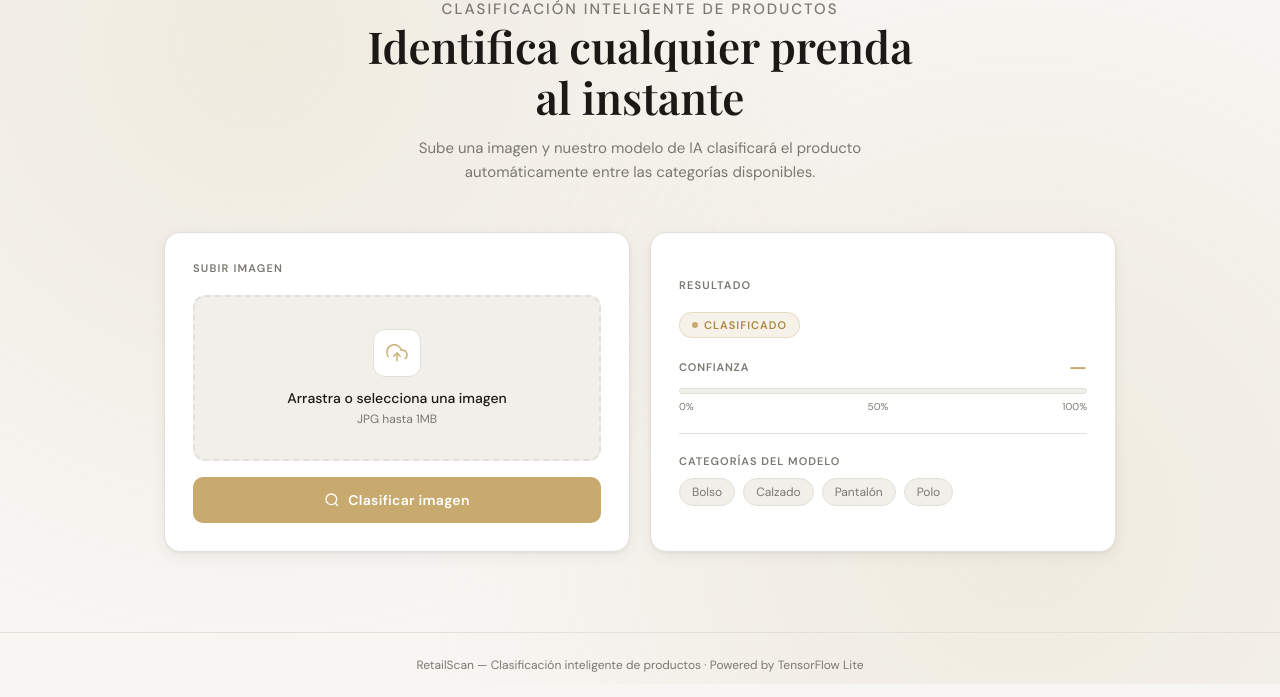
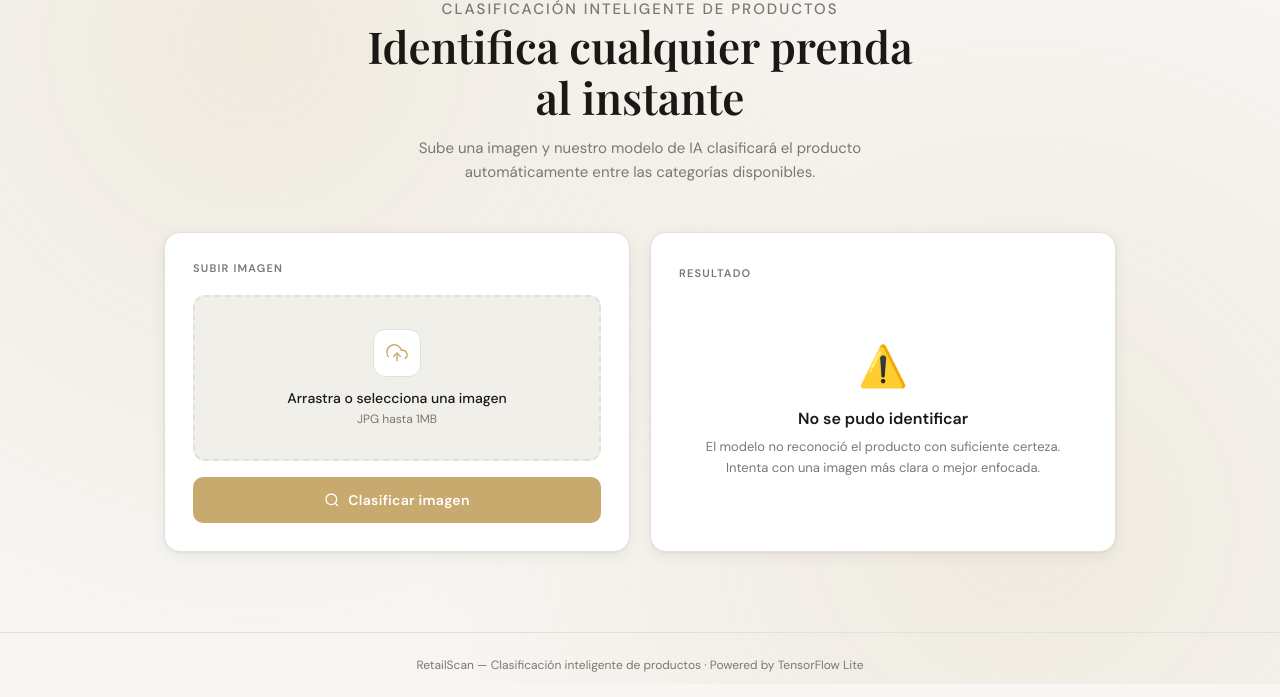
Before and after one commit to Omalicp/clasificador-imagenes, a Flask app: template templates/index.html in a window 1280 px wide. Shown: the part 116-813 px from the top of the page. Run offline with Flask 3, Linux system fonts and the light colour scheme; the template is opened without the code that fills it: most values are stand-ins (such as "Sample title", 1, 10 or a date in 2020).

Commit message:
separar vista normal y baja confianza

```diff
--- a/templates/index.html
+++ b/templates/index.html
@@ -589,9 +589,10 @@
         </div>
 
         <div class="result-content" id="result-content">
+  <!-- Vista normal -->
+  <div id="normal-result">
     <div class="result-badge">Clasificado</div>
     <div class="result-class" id="result-class">—</div>
-
     <div class="confidence-section">
       <div class="confidence-header">
         <span class="confidence-label">Confianza</span>
@@ -601,27 +602,25 @@
         <div class="confidence-fill" id="confidence-fill"></div>
       </div>
       <div class="confidence-tiers">
-              <span>0%</span>
-              <span>50%</span>
-              <span>100%</span>
+        <span>0%</span><span>50%</span><span>100%</span>
       </div>
     </div>
-
-          <!-- ← NUEVO: aviso baja confianza -->
-          <div id="low-confidence-warning" style="display:none; margin-top:12px;
-               background:#fff3cd; border:1px solid #ffc107; padding:10px;
-               border-radius:6px; color:#856404; font-size:0.875rem;">
-            ⚠️ Baja confianza — el modelo no está seguro de esta predicción.
-          </div>
-
     <div class="categories">
       <p class="categories-label">Categorías del modelo</p>
-            <div class="categories-list" id="categories-list">
+      <div class="categories-list">
         <span class="category-chip" data-cat="bolso">Bolso</span>
         <span class="category-chip" data-cat="calzado">Calzado</span>
         <span class="category-chip" data-cat="pantalon - short">Pantalón</span>
         <span class="category-chip" data-cat="polo">Polo</span>
       </div>
+    </div>
+  </div>
+
+  <!-- Vista baja confianza -->
+  <div id="low-confidence-result" style="display:none; text-align:center; padding:40px 20px;">
+    <div style="font-size:40px; margin-bottom:16px;">⚠️</div>
+    <p style="font-size:16px; font-weight:600; color:var(--text); margin-bottom:8px;">No se pudo identificar</p>
+    <p style="font-size:13px; color:var(--text-muted); line-height:1.6;">El modelo no reconoció el producto con suficiente certeza.<br>Intenta con una imagen más clara o mejor enfocada.</p>
   </div>
 </div>
       </div>
@@ -686,20 +685,11 @@ window.addEventListener('DOMContentLoaded', () => {
   const confidence = {{ confidence }};
 
   document.getElementById('result-empty').style.display = 'none';
-  const content = document.getElementById('result-content');
-  content.style.display = 'block';
-  content.style.animation = 'fadeUp 0.5s ease both';
+  document.getElementById('result-content').style.display = 'block';
 
   if (confidence < 0.95) {
-    document.getElementById('result-class').style.display = 'none';
-    document.getElementById('result-badge').style.display = 'none';
-    document.getElementById('confidence-section') && (document.querySelector('.confidence-section').style.display = 'none');
-    document.querySelector('.categories').style.display = 'none';
-    const warning = document.getElementById('low-confidence-warning');
-    warning.style.display = 'block';
-    warning.style.fontSize = '15px';
-    warning.style.padding = '20px';
-    warning.textContent = '⚠️ Baja confianza — el modelo no pudo identificar el producto con certeza. Intenta con otra imagen.';
+    document.getElementById('normal-result').style.display = 'none';
+    document.getElementById('low-confidence-result').style.display = 'block';
   } else {
     const pct = (confidence * 100).toFixed(4);
     document.getElementById('result-class').textContent = prediction.charAt(0).toUpperCase() + prediction.slice(1);
```
Lines whose indentation alone changed are shown as unchanged.
